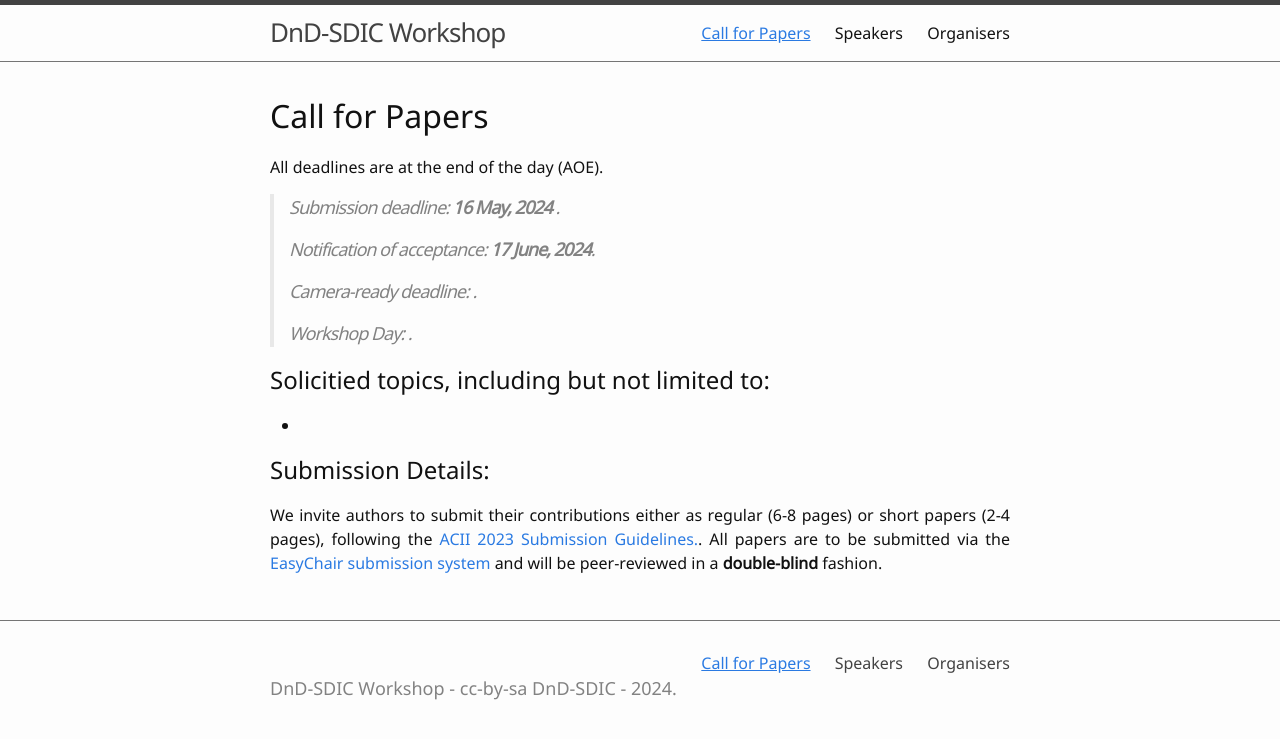
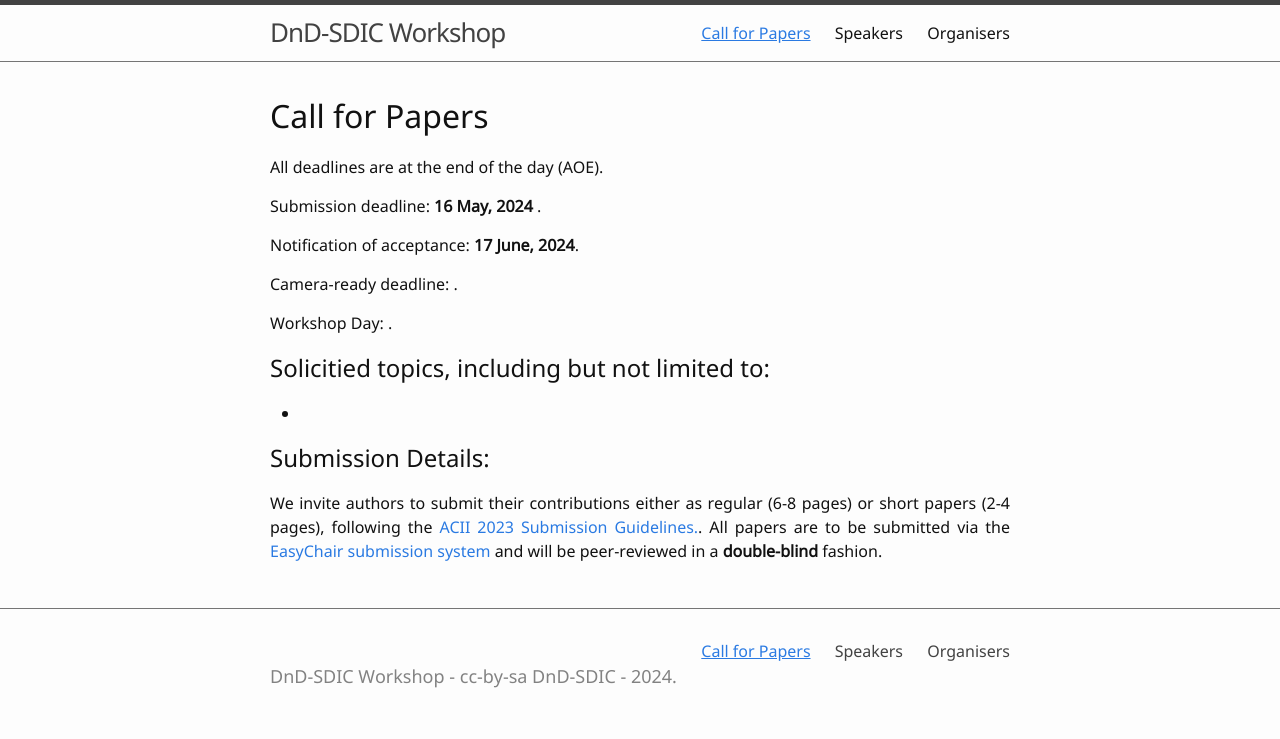
Before and after one commit to DnD-SIDC/dnd-sidc.github.io, a Jekyll site: the page built from 1_cfp.md, in a window 1280 px wide. Shown: the top 739 px of the page. Built offline with Jekyll 4.4.1, drawn with Linux system fonts in a browser that asks for light colours.

Commit message:
template

```diff
--- a/1_cfp.md
+++ b/1_cfp.md
@@ -3,18 +3,17 @@ title: Call for Papers
 nav: true
 ---
 
-
 # Call for Papers
 
 All deadlines are at the end of the day (AOE).
 
-> Submission deadline: **16 May, 2024** .
->
-> Notification of acceptance:  **17 June, 2024**.
->
-> Camera-ready deadline: .
->
-> Workshop Day: .
+Submission deadline: **16 May, 2024** .
+
+Notification of acceptance:  **17 June, 2024**.
+
+Camera-ready deadline: .
+
+Workshop Day: .
 
 <!-- **_A full call for papers will be forthcoming shortly._** -->
 
```
